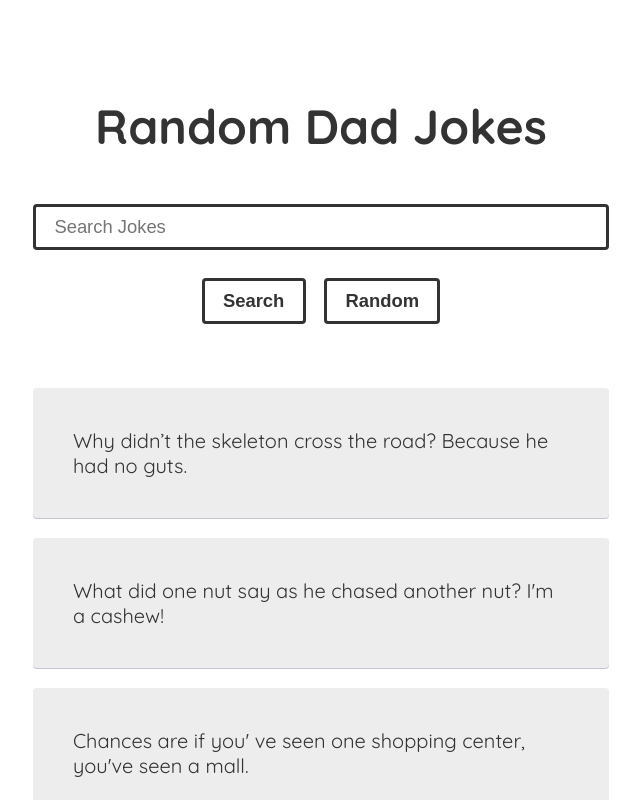
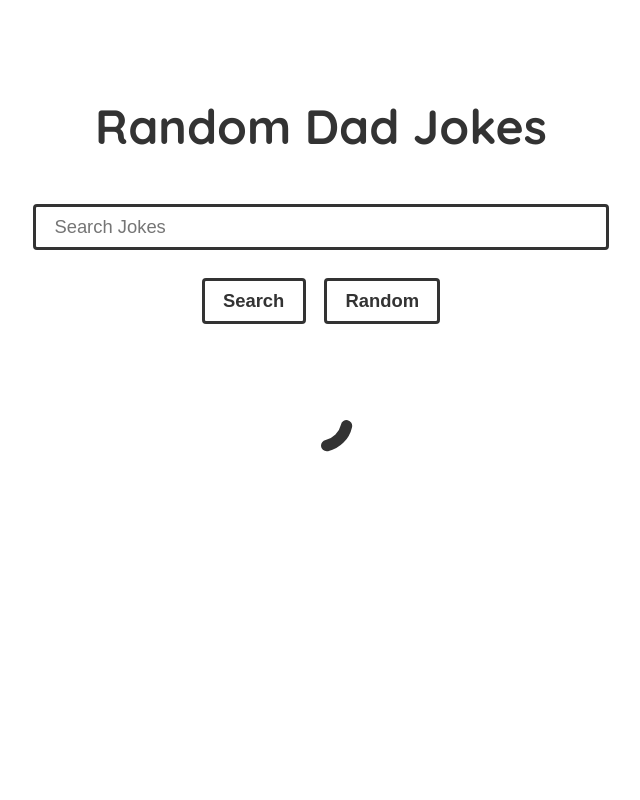
Before and after one commit to AGutierrezR/dad-jokes, a React (Create React App) app: page / in a window 1280 px wide. Both pictures are taken after typing "Sample" into the empty fields and a click on the button "Random". Shown: the top 800 px of the page, without its empty margins (319-959 px from the left). Built offline with nearby package versions, Linux system fonts and the light colour scheme; no server answers.

Commit message:
Agregar loading icon
Spinning Icon que aparece mientras se extraen los datos

```diff
--- a/src/App.js
+++ b/src/App.js
@@ -3,11 +3,14 @@ import './App.css'
 import data from './data'
 import JokesList from './components/JokesList'
 import Search from './components/Search'
+import { ReactComponent as SpinningIcon } from './icons/spinning.svg'
 
 const App = (props) => {
   const [jokes, setJokes] = useState(data)
+  const [isLoading, setIsLoading] = useState(false)
 
   const randomJokes = () => {
+    setIsLoading(true)
     fetch(`https://icanhazdadjoke.com/`, {
       method: 'GET',
       headers: {
@@ -18,10 +21,12 @@ const App = (props) => {
       .then((json) => {
         const joke = json
         setJokes([joke])
+        setIsLoading(false)
       })
   }
 
   const searchJokes = (searchQuery) => {
+    setIsLoading(true)
     fetch(`https://icanhazdadjoke.com/search?term=${searchQuery}&limit=${20}`, {
       method: 'GET',
       headers: {
@@ -32,6 +37,7 @@ const App = (props) => {
       .then((json) => {
         const jokes = json.results
         setJokes(jokes)
+        setIsLoading(false)
       })
   }
 
@@ -39,7 +45,11 @@ const App = (props) => {
     <div className="App">
       <h1>{props.title}</h1>
       <Search onRandom={randomJokes} onSearch={searchJokes} />
-      <JokesList jokes={jokes} />
+      {isLoading ? (
+        <SpinningIcon style={{ display: 'block', margin: '0 auto' }} />
+      ) : (
+        <JokesList jokes={jokes} />
+      )}
     </div>
   )
 }
```
Also changed, not shown: src/icons/spinning.svg (added).
